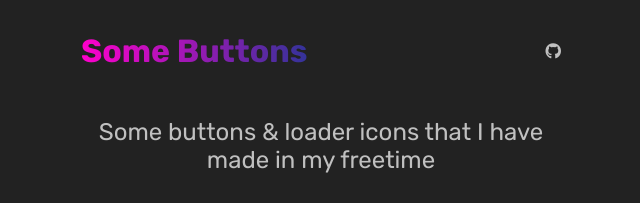
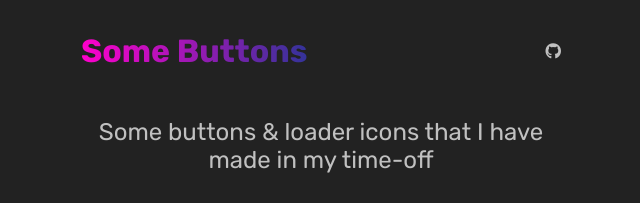
Before and after one commit to fabianhaef/Buttons, a plain HTML site: page index.html in a window 1280 px wide. Shown: the top 203 px of the page, 319-959 px from the left. Drawn offline with Linux system fonts and the light colour scheme.

Commit message:
change desc

```diff
--- a/index.html
+++ b/index.html
@@ -19,7 +19,7 @@
         <i class="fab fa-github"></i>
       </a>
     </div>
-    <h2>Some buttons & loader icons that I have made in my freetime</h2>
+    <h2>Some buttons & loader icons that I have made in my time-off</h2>
     <div class="button-grid">
 
       <div class="button-container">
```
